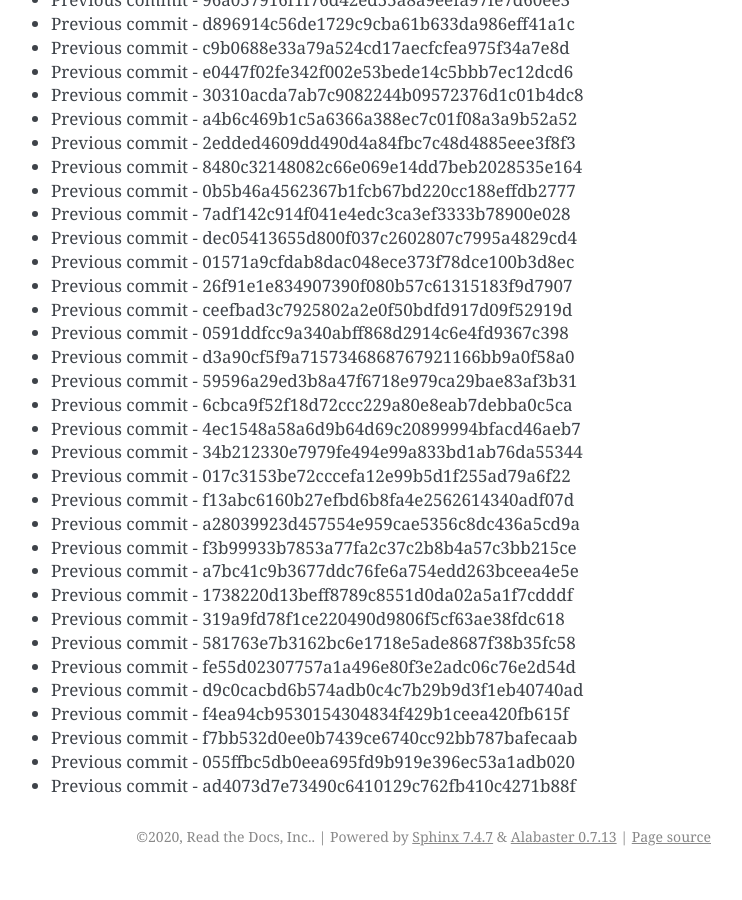
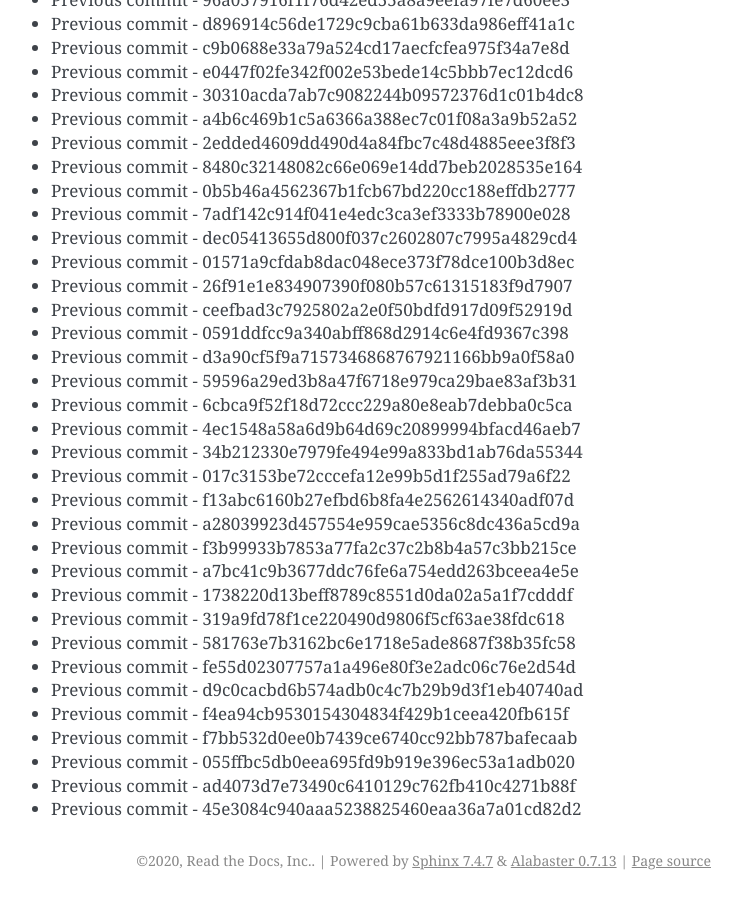
Before and after one commit to readthedocs/rtd-git-stresstest, a Sphinx documentation site: the page built from docs/updates.rst, in a window 1280 px wide and 900 px high, scrolled down 60790 px. Shown: the whole window, without its empty margins (399-1141 px from the left). Built offline with Sphinx 7.4.7, drawn with Linux system fonts in a browser that asks for light colours; before the commit the page ends 61666 px from its top, so only the background shows below that.

Commit message:
Generating commit from previous: 45e3084c940aaa5238825460eaa36a7a01cd82d2

```diff
--- a/docs/updates.rst
+++ b/docs/updates.rst
@@ -2586,3 +2586,4 @@ It can be tested for any performance characteristics.
 * Previous commit - f7bb532d0ee0b7439ce6740cc92bb787bafecaab
 * Previous commit - 055ffbc5db0eea695fd9b919e396ec53a1adb020
 * Previous commit - ad4073d7e73490c6410129c762fb410c4271b88f
+* Previous commit - 45e3084c940aaa5238825460eaa36a7a01cd82d2
```
